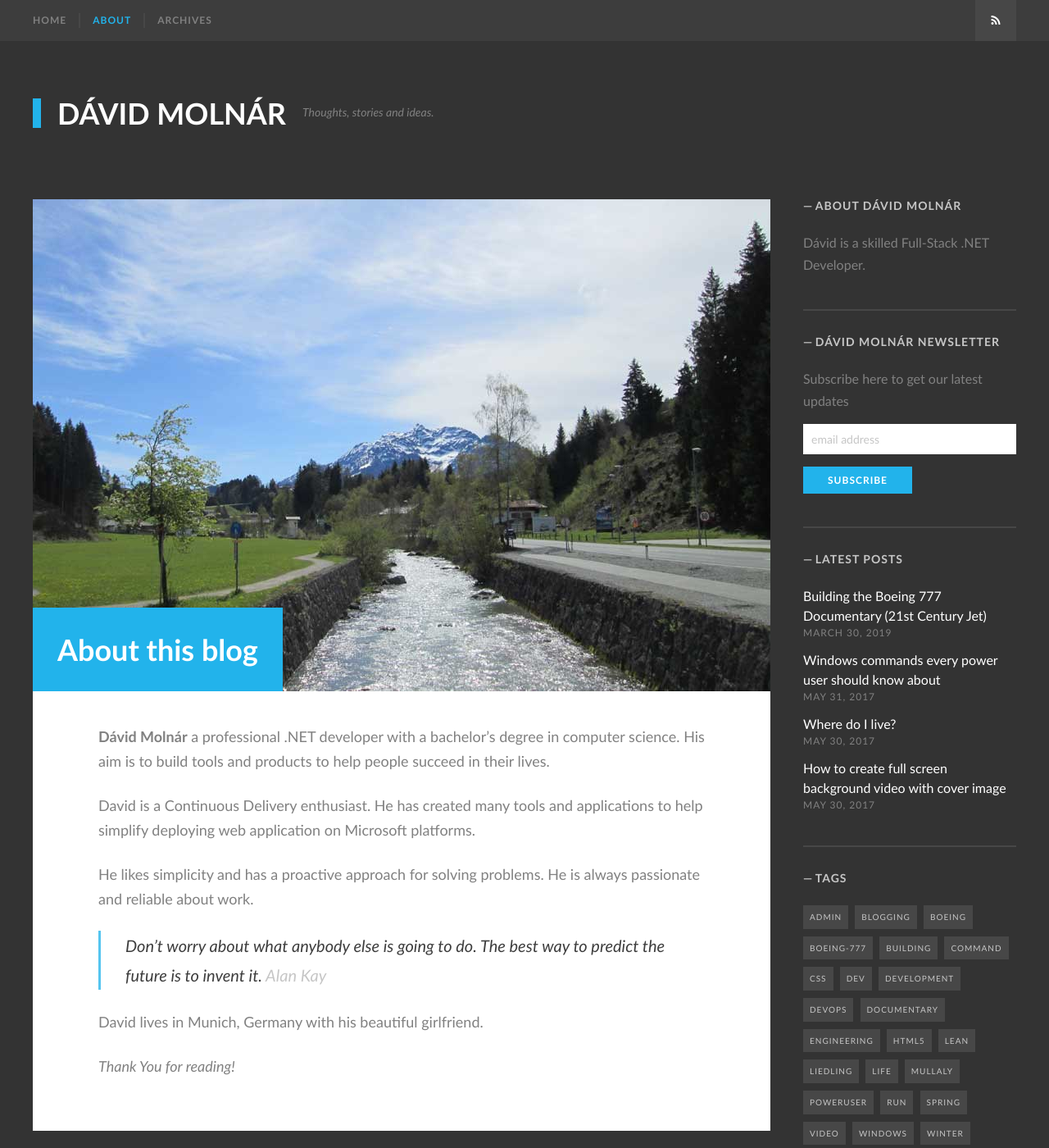
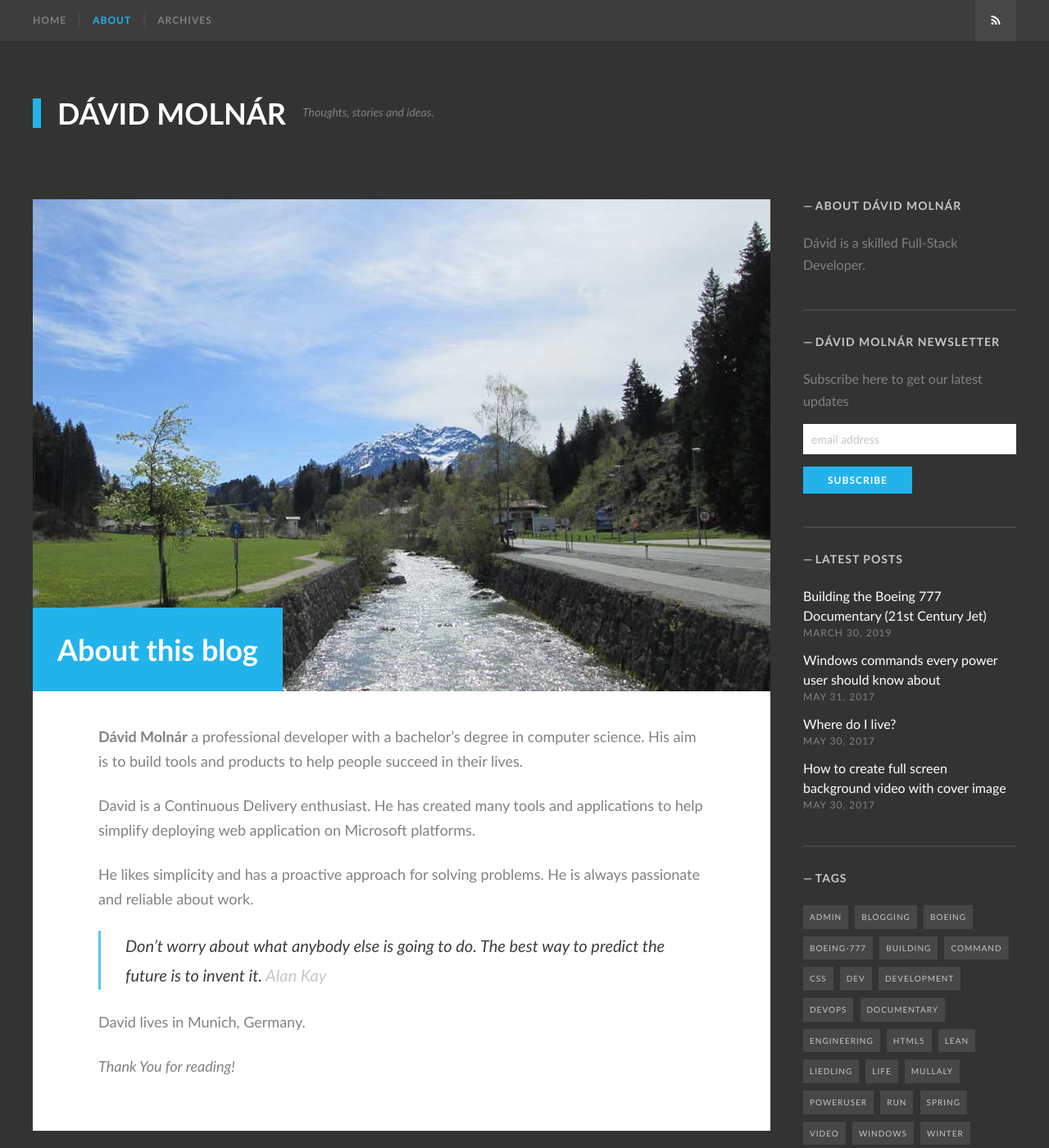
Before and after one commit to mdavid626/blog, a Jekyll site: the page built from about.md, in a window 1280 px wide and 1400 px high. Shown: the whole window at 82% size. Built offline with Jekyll 4.4.1, drawn with Linux system fonts in a browser that asks for light colours; some web fonts are replaced.

Commit message:
Update about

```diff
--- a/_config.yml
+++ b/_config.yml
@@ -41,7 +41,7 @@ disqus: david-molnar-blog
 
 # Author information - author info at the bottom of the post
 author_name: "Dávid Molnár"
-author_bio: "Dávid is a skilled Full-Stack .NET Developer."
+author_bio: "Dávid is a skilled Full-Stack Developer."
 author_url:  "https://mdavid626.com"
 author_location: "Munich, Germany"
 author_image: /images/authorimage.jpg?v=3
--- a/about.md
+++ b/about.md
@@ -5,7 +5,7 @@ description: About Dávid Molnár
 banner_image: aboutPage.jpg
 ---
 
-**Dávid Molnár** a professional .NET developer with a bachelor’s degree in computer science. His aim is to build tools and products to help people succeed in their lives.
+**Dávid Molnár** a professional developer with a bachelor’s degree in computer science. His aim is to build tools and products to help people succeed in their lives.
 
 David is a Continuous Delivery enthusiast. He has created many tools and applications to help simplify deploying web application on Microsoft platforms.
 
@@ -13,7 +13,7 @@ He likes simplicity and has a proactive approach for solving problems. He is alw
 
 >Don't worry about what anybody else is going to do. The best way to predict the future is to invent it. <cite>Alan Kay</cite>
 
-David lives in Munich, Germany with his beautiful girlfriend.
+David lives in Munich, Germany.
 
 
 *Thank You for reading!*
```
